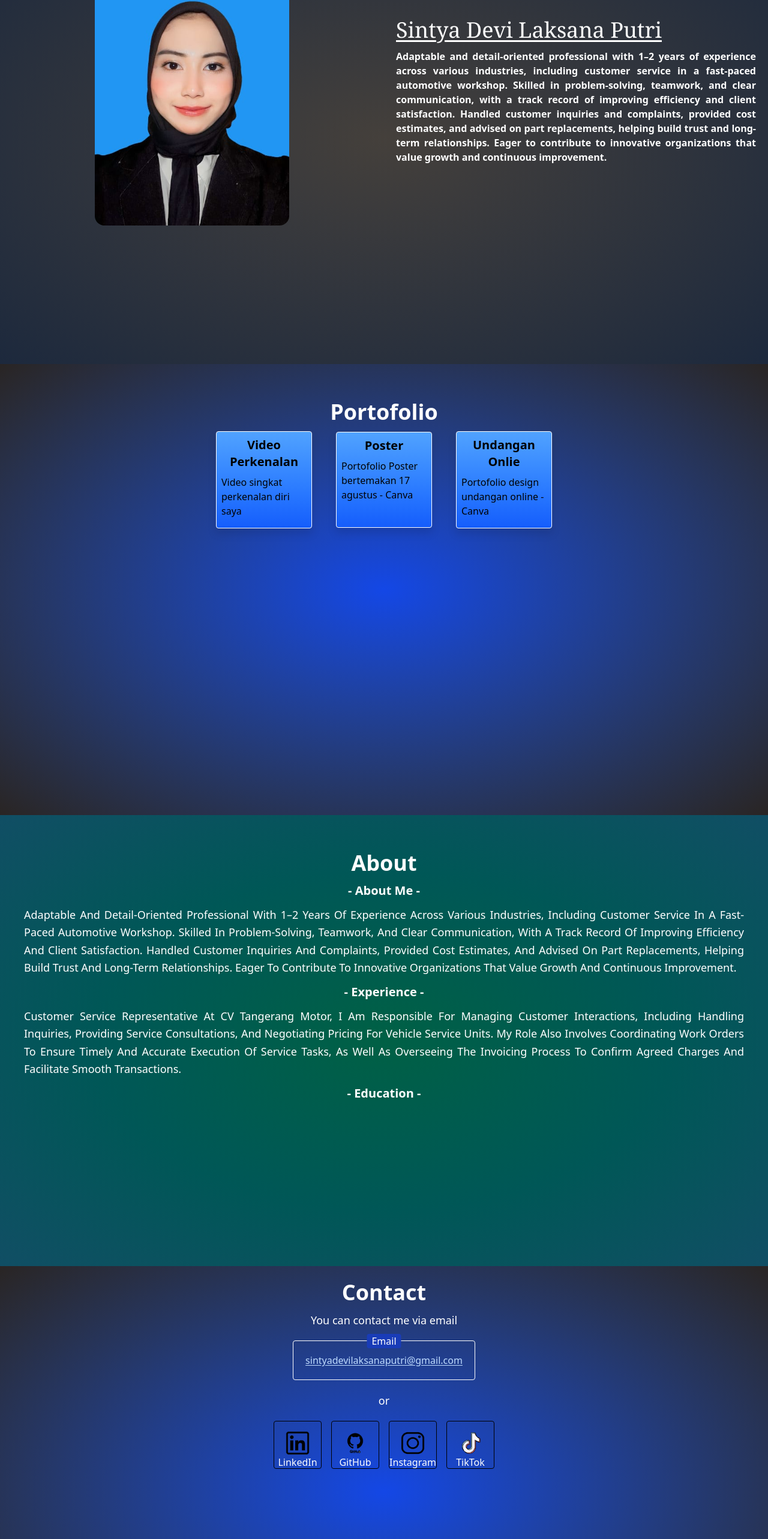
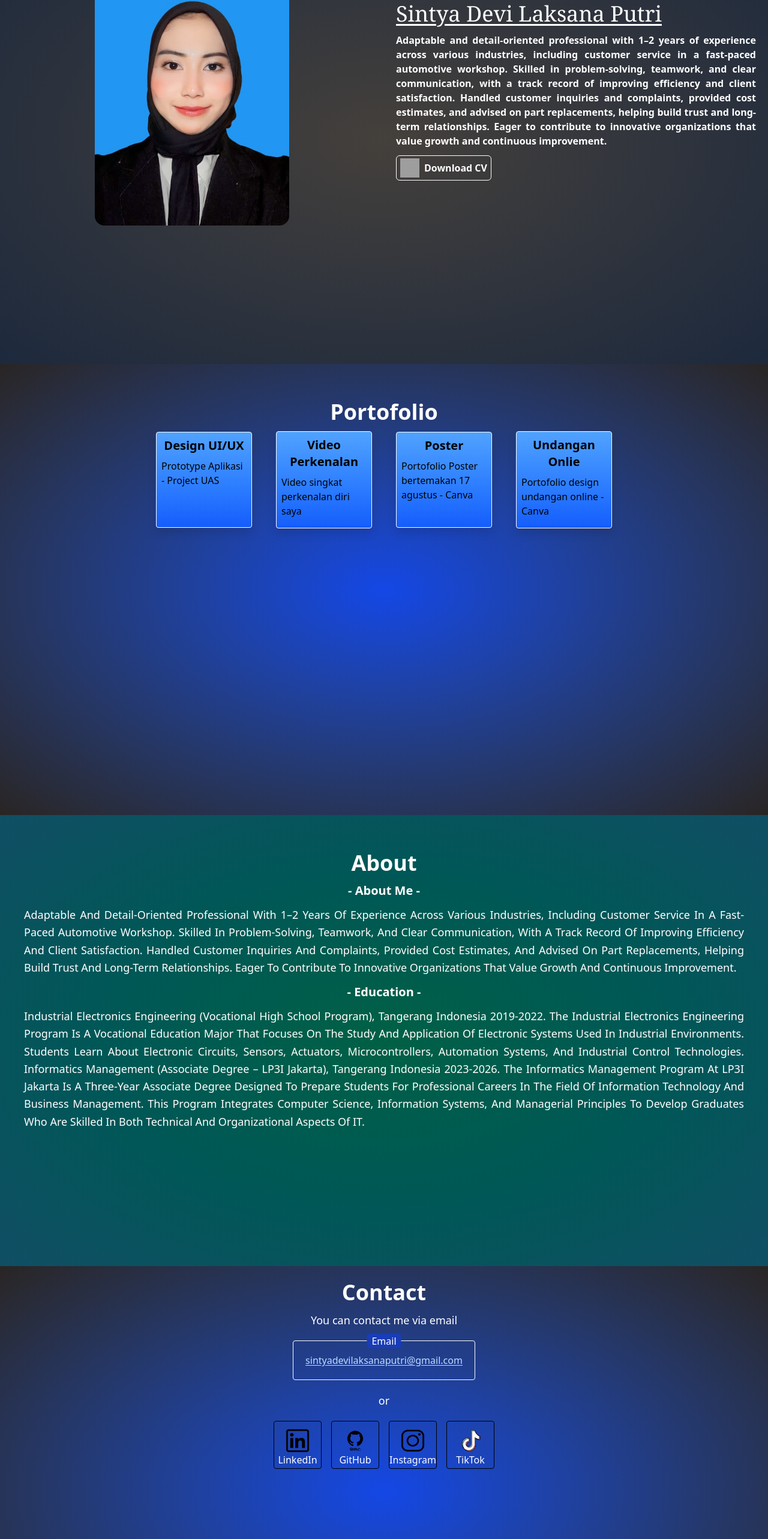
Before and after one commit to SintyaDevi/sintyadevi.github.io, a React (Vite) app: page / in a window 1280 px wide. Shown: the part 193-2759 px from the top of the page at 60% size. Built offline with nearby package versions, Linux system fonts and the light colour scheme; grey boxes are pictures that could not be loaded.

Commit message:
feat: update info

```diff
--- a/package.json
+++ b/package.json
@@ -4,7 +4,7 @@
   "version": "0.0.0",
   "type": "module",
   "scripts": {
-    "dev": "vite --host",
+    "dev": "vite --host --open",
     "build": "vite build",
     "lint": "eslint .",
     "preview": "vite preview"
--- a/src/components/SectionFour.jsx
+++ b/src/components/SectionFour.jsx
@@ -47,7 +47,7 @@ function SectionFour() {
             </a>
           </div>
           <h3 className="text-lg">or</h3>
-          <div className="flex gap-4">
+          <div className="flex flex-wrap justify-center gap-4 mx-4">
             {listCard.map((pram) => (
               <ItemCard link={pram.link} logo={pram.logo} nama={pram.nama} />
             ))}
@@ -63,7 +63,7 @@ function ItemCard({ logo, nama, link }) {
   return (
     <>
       <a
-        className="border inline-block border-black rounded p-4 size-20"
+        className="border inline-block border-black rounded p-3 size-20"
         href={link ?? ""}
         target="_blank"
       >
--- a/src/components/SectionThree.jsx
+++ b/src/components/SectionThree.jsx
@@ -10,8 +10,11 @@ function SectionThree() {
             title="About Me"
             desc="Adaptable and detail-oriented professional with 1–2 years of experience across various industries, including customer service in a fast-paced automotive workshop. Skilled in problem-solving, teamwork, and clear communication, with a track record of improving efficiency and client satisfaction. Handled customer inquiries and complaints, provided cost estimates, and advised on part replacements, helping build trust and long-term relationships. Eager to contribute to innovative organizations that value growth and continuous improvement."
           />
-          <DetailCard title="Experience" desc="Customer Service representative at CV Tangerang Motor, I am responsible for managing customer interactions, including handling inquiries, providing service consultations, and negotiating pricing for vehicle service units. My role also involves coordinating work orders to ensure timely and accurate execution of service tasks, as well as overseeing the invoicing process to confirm agreed charges and facilitate smooth transactions." />
-          <DetailCard title="Education" desc="" />
+          <DetailCard
+            title="Education"
+            desc="Industrial Electronics Engineering (Vocational High School Program), Tangerang Indonesia 2019-2022. The Industrial Electronics Engineering program is a vocational education major that focuses on the study and application of electronic systems used in industrial environments. Students learn about electronic circuits, sensors, actuators, microcontrollers, automation systems, and industrial control technologies.
+            Informatics Management (Associate Degree – LP3I Jakarta), Tangerang Indonesia 2023-2026. The Informatics Management program at LP3I Jakarta is a three-year associate degree designed to prepare students for professional careers in the field of information technology and business management. This program integrates computer science, information systems, and managerial principles to develop graduates who are skilled in both technical and organizational aspects of IT."
+          />
         </div>
       </div>
     </>
@@ -27,7 +30,9 @@ function DetailCard({ title, desc }) {
           {title ?? "Title"}
           <span> -</span>
         </h1>
-        <p className="capitalize px-10 text-sm/relaxed lg:text-lg/relaxed text-justify text-white my-2 py-1">{desc ?? "desc"}</p>
+        <p className="capitalize px-10 text-sm/relaxed lg:text-lg/relaxed text-justify text-white my-2 py-1">
+          {desc ?? "desc"}
+        </p>
       </div>
     </>
   );
--- a/src/components/SectionTwo.jsx
+++ b/src/components/SectionTwo.jsx
@@ -1,4 +1,9 @@
 const listPorto = [
+  {
+    name: "Design UI/UX",
+    desc: "Prototype Aplikasi - Project UAS",
+    link: "https://www.figma.com/proto/AsXABInCO0EDW2rWu51Gmx/PROJEK-UAS-UI-UX?node-id=11-63&starting-point-node-id=11%3A63&t=4yaTR6tRw4dKWdnn-1",
+  },
   {
     name: "Video Perkenalan",
     desc: "Video singkat perkenalan diri saya",
--- a/src/components/sectionOne.jsx
+++ b/src/components/sectionOne.jsx
@@ -1,3 +1,5 @@
+import file_export from "../assets/file_export.svg";
+
 function SectionOne() {
   return (
     <>
@@ -12,7 +14,9 @@ function SectionOne() {
           </div>
           <div className="grid place-items-center basis-1/2 px-5">
             <div className="space-y-3">
-              <h3 className="text-2xl lg:text-4xl text-white font-serif underline underline-offset-4 text-center lg:text-left">Sintya Devi Laksana Putri</h3>
+              <h3 className="text-2xl lg:text-4xl text-white font-serif underline underline-offset-4 text-center lg:text-left">
+                Sintya Devi Laksana Putri
+              </h3>
               <p className="text-white font-semibold font-sans text-wrap text-justify text-sm/relaxed lg:text-base">
                 Adaptable and detail-oriented professional with 1–2 years of
                 experience across various industries, including customer service
@@ -24,6 +28,16 @@ function SectionOne() {
                 relationships. Eager to contribute to innovative organizations
                 that value growth and continuous improvement.
               </p>
+              <div className="flex">
+                <a
+                  href="https://drive.google.com/file/d/1xJqaopyoQbiivxTpAOjxbuEGZRrjRO9S/view?usp=sharing"
+                  target="_blank"
+                  className="flex items-center gap-2 border border-white rounded-md py-1 px-1.5"
+                >
+                  <img src="https://static.vecteezy.com/system/resources/previews/022/361/832/original/3d-pdf-file-icon-illustration-png.png" alt="CV" className="size-8" />
+                  <span className="text-white font-semibold font-sans text-justify text-sm/relaxed lg:text-base">Download CV</span>
+                </a>
+              </div>
             </div>
           </div>
         </div>
```
Also changed, not shown: src/assets/file_export.svg (added).
